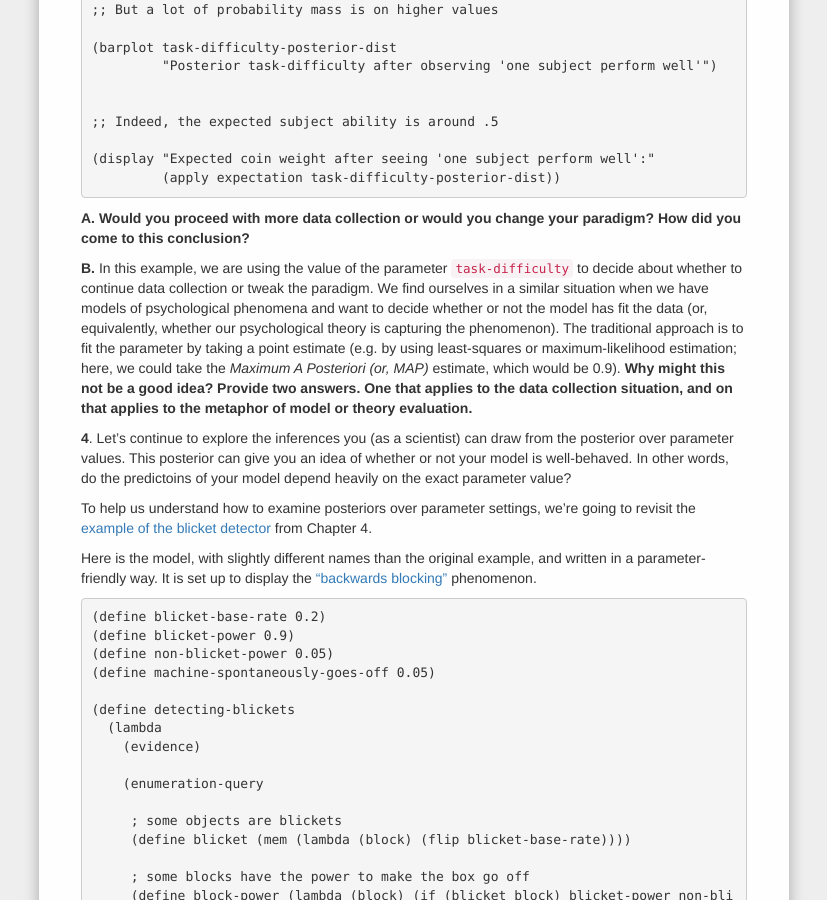
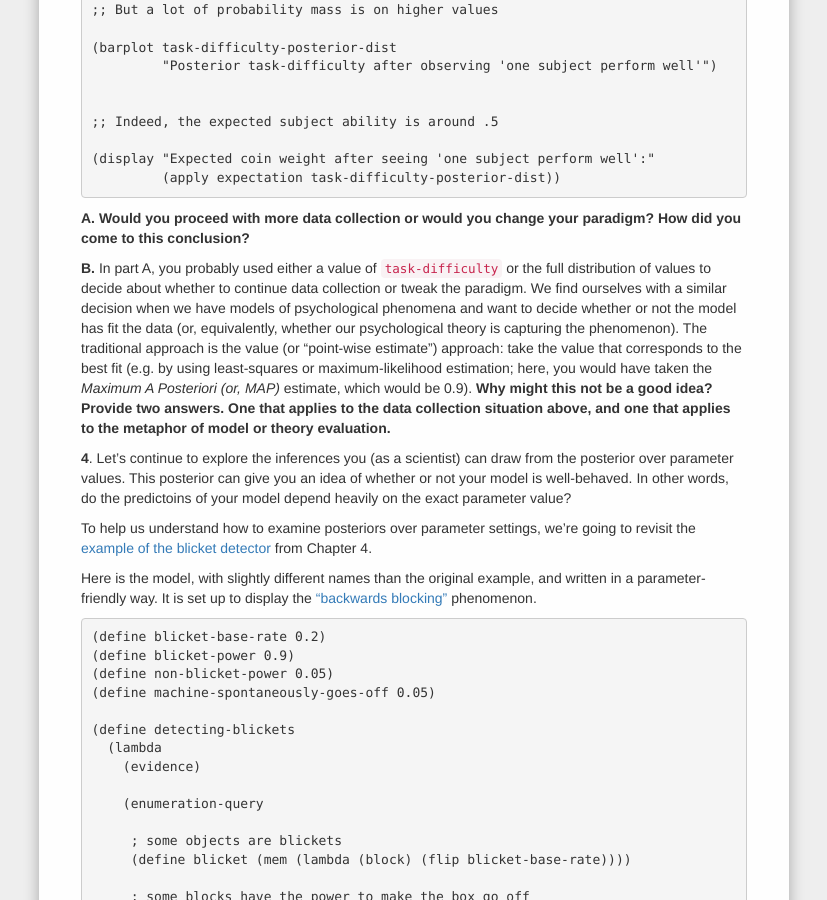
Before and after one commit to forestdb/forestdb.org, a Jekyll site: the page built from models/bayesian-data-analysis.md, in a window 1280 px wide and 900 px high, scrolled down 44655 px. Shown: the whole window, without its empty margins (226-1053 px from the left). Built offline with Jekyll 4.4.1, drawn with Linux system fonts in a browser that asks for light colours; nearby versions of some CDN libraries; a script that is not in the unit is left out.

Commit message:
minor rewrite

```diff
--- a/models/bayesian-data-analysis.md
+++ b/models/bayesian-data-analysis.md
@@ -2044,7 +2044,7 @@
 
 **A. Would you proceed with more data collection or would you change your paradigm? How did you come to this conclusion?**
 
-**B.**  In this example, we are using the value of the parameter `task-difficulty` to decide about whether to continue data collection or tweak the paradigm. We find ourselves in a similar situation when we have models of psychological phenomena and want to decide whether or not the model has fit the data (or, equivalently, whether our psychological theory is capturing the phenomenon). The traditional approach is to fit the parameter by taking a point estimate (e.g. by using least-squares or maximum-likelihood estimation; here, we could take the *Maximum A Posteriori (or, MAP)* estimate, which would be 0.9). **Why might this not be a good idea? Provide two answers. One that applies to the data collection situation, and on that applies to the metaphor of model or theory evaluation.**
+**B.**  In part A, you probably used either a value of `task-difficulty` or the full distribution of values to decide about whether to continue data collection or tweak the paradigm. We find ourselves with a similar decision when we have models of psychological phenomena and want to decide whether or not the model has fit the data (or, equivalently, whether our psychological theory is capturing the phenomenon). The traditional approach is the value (or "point-wise estimate") approach: take the value that corresponds to the best fit (e.g. by using least-squares or maximum-likelihood estimation; here, you would have taken the *Maximum A Posteriori (or, MAP)* estimate, which would be 0.9). **Why might this not be a good idea? Provide two answers. One that applies to the data collection situation above, and one that applies to the metaphor of model or theory evaluation.**
 
 **4**. Let's continue to explore the inferences you (as a scientist) can draw from the posterior over parameter values. This posterior can give you an idea of whether or not your model is well-behaved. In other words, do the predictoins of your model depend heavily on the exact parameter value?
 
```
